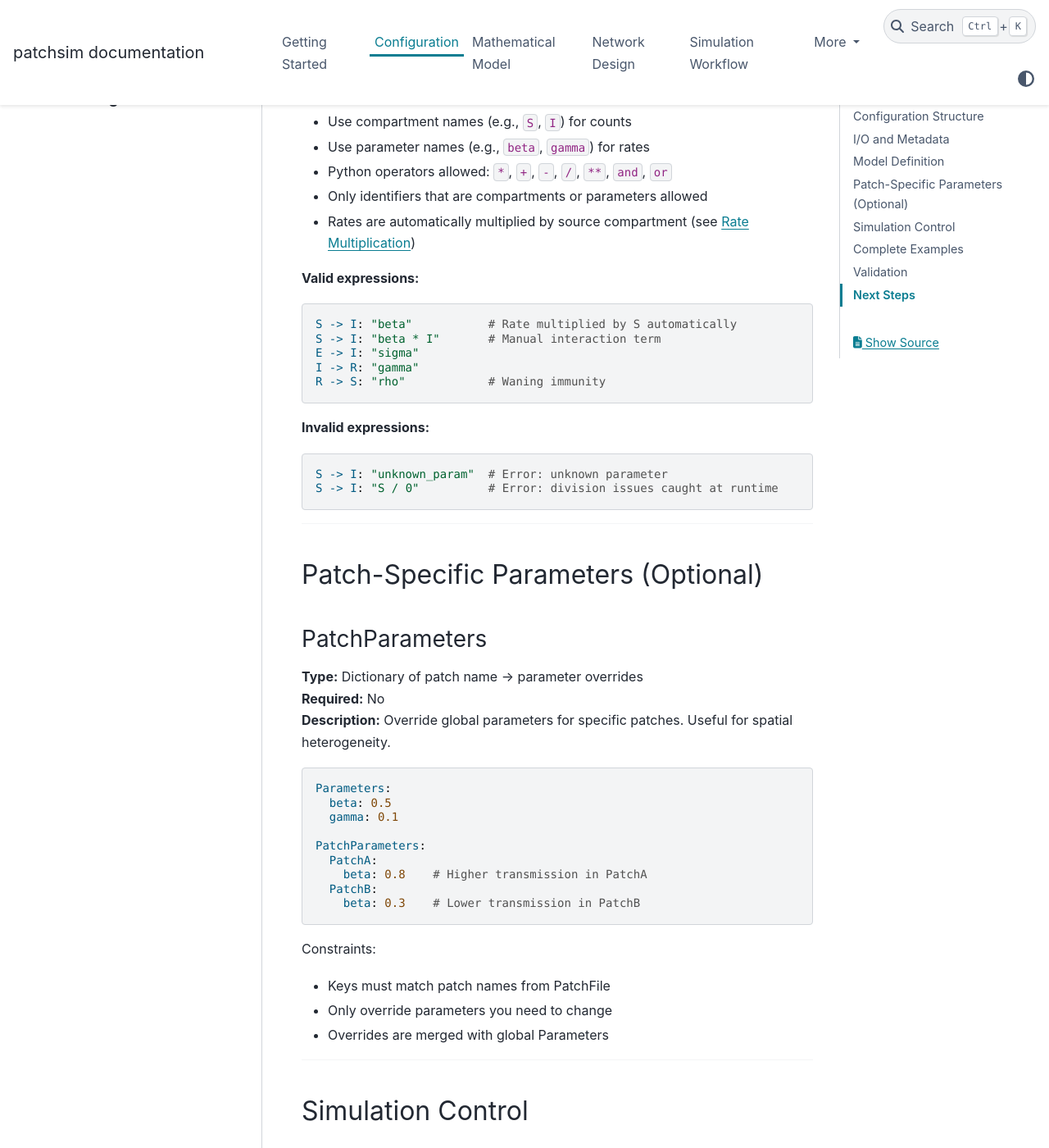
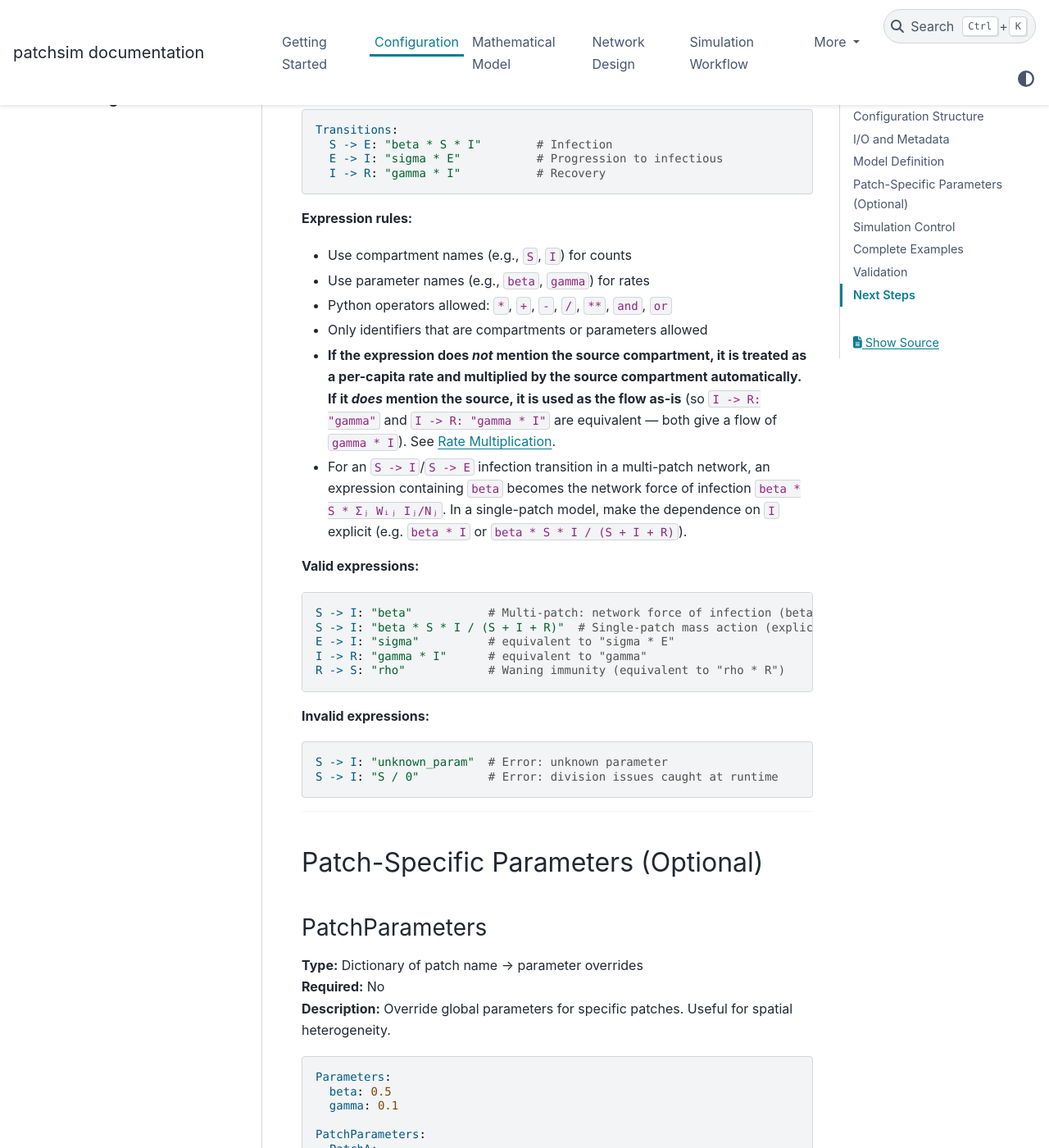
Before and after one commit to dsih-artpark/patchsim, a Sphinx documentation site: the page built from docs/configuration.md, in a window 1280 px wide and 1400 px high, scrolled down 4443 px. Shown: the whole window at 82% size. Built offline with Sphinx 7.4.7 and the PyData theme 0.15.4, drawn with Linux system fonts in a browser that asks for light colours; some of the changed text lies outside the part shown.

Commit message:
docs: fix network file format, transition rules, and orphaned page (#6)
- configuration.md: NetworkFile example now shows the required `day` column
  (day,source,target,weight) with self-loops, and documents it
- configuration.md: clarify the transition rate rule — an expression naming the
  source compartment is used as-is, otherwise it's multiplied by the source
  (so `gamma` and `gamma * I` are equivalent); document S->I network FOI
- network-design.md: weights are used as given, not auto-normalized (the prior
  "rows are normalized to sum to 1" claim was inaccurate)
- index.md: add architecture.md to the toctree (was orphaned)

````diff
--- a/docs/configuration.md
+++ b/docs/configuration.md
@@ -82,15 +82,22 @@ SeedFile: data/seeds/initial.csv
 
 **Example file** (`data/networks/network.csv`):
 ```csv
-source,target,weight
-PatchA,PatchB,0.2
-PatchB,PatchA,0.1
+day,source,target,weight
+0,PatchA,PatchA,0.9
+0,PatchA,PatchB,0.1
+0,PatchB,PatchB,0.9
+0,PatchB,PatchA,0.1
 ```
 
 Columns:
+- `day` – Time index the weights take effect from. Use `0` for a static network.
 - `source` – Source patch (origin of transmission)
 - `target` – Target patch (receives transmission)
-- `weight` – Transmission weight (0–1, higher = more transmission)
+- `weight` – Transmission weight (higher = more transmission)
+
+Include a self-loop (`source == target`) for each patch so within-patch
+transmission occurs. Weights are used as given (not auto-normalized); a common
+convention is for each source patch's outgoing weights to sum to 1.
 
 ```yaml
 NetworkFile: data/networks/network.csv
@@ -172,15 +179,23 @@ Transitions:
 - Use parameter names (e.g., `beta`, `gamma`) for rates
 - Python operators allowed: `*`, `+`, `-`, `/`, `**`, `and`, `or`
 - Only identifiers that are compartments or parameters allowed
-- Rates are automatically multiplied by source compartment (see [Rate Multiplication](rate-multiplication.md))
+- **If the expression does *not* mention the source compartment, it is treated
+  as a per-capita rate and multiplied by the source compartment automatically.
+  If it *does* mention the source, it is used as the flow as-is** (so `I -> R: "gamma"`
+  and `I -> R: "gamma * I"` are equivalent — both give a flow of `gamma * I`).
+  See [Rate Multiplication](rate-multiplication.md).
+- For an `S -> I`/`S -> E` infection transition in a multi-patch network, an
+  expression containing `beta` becomes the network force of infection
+  `beta * S * Σⱼ Wᵢⱼ Iⱼ/Nⱼ`. In a single-patch model, make the dependence on `I`
+  explicit (e.g. `beta * I` or `beta * S * I / (S + I + R)`).
 
 **Valid expressions:**
 ```yaml
-S -> I: "beta"           # Rate multiplied by S automatically
-S -> I: "beta * I"       # Manual interaction term
-E -> I: "sigma"
-I -> R: "gamma"
-R -> S: "rho"            # Waning immunity
+S -> I: "beta"           # Multi-patch: network force of infection (beta * S * FOI)
+S -> I: "beta * S * I / (S + I + R)"  # Single-patch mass action (explicit)
+E -> I: "sigma"          # equivalent to "sigma * E"
+I -> R: "gamma * I"      # equivalent to "gamma"
+R -> S: "rho"            # Waning immunity (equivalent to "rho * R")
 ```
 
 **Invalid expressions:**
````
Also changed, not shown: docs/index.md (+1 -2 lines), docs/network-design.md (+7 -4 lines).
